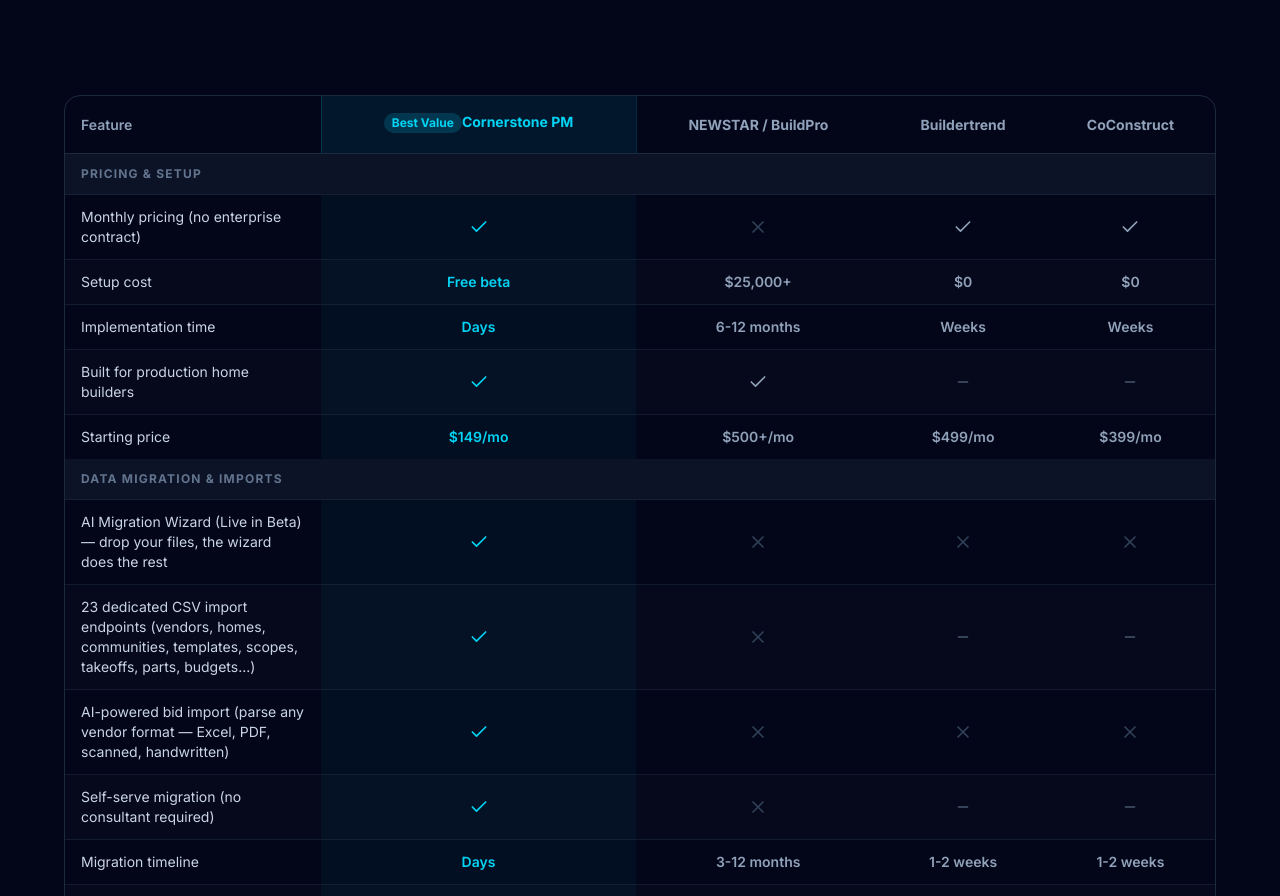
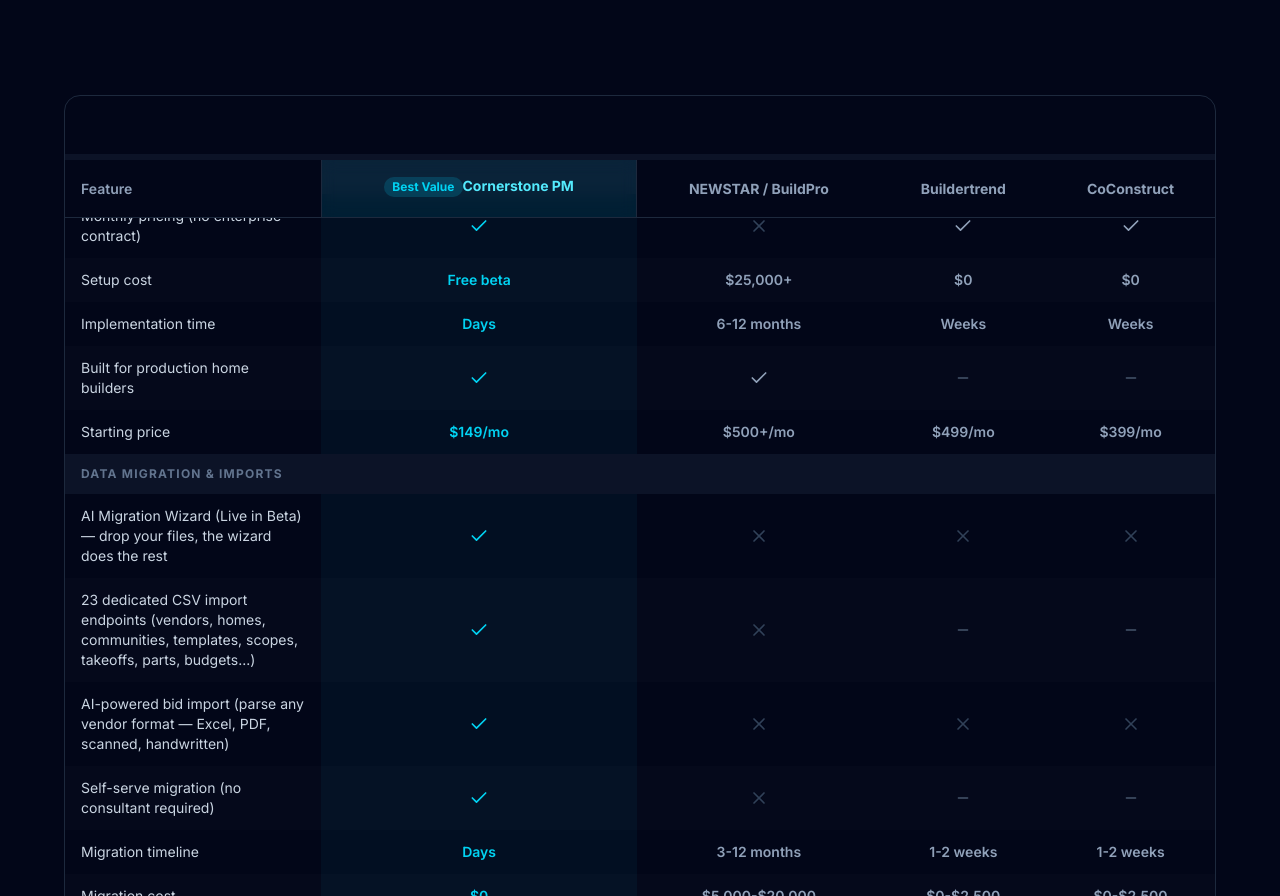
Before and after one commit to Scootermcgavin121/cornerstone-marketing-v2, a Next.js app: page /compare in a window 1280 px wide. Shown: the part 1420-2316 px from the top of the page. Built offline with nearby package versions, Linux system fonts and the light colour scheme.

Commit message:
fix(compare): make table header sticky on scroll so column labels stay visible

```diff
--- a/src/app/compare/page.tsx
+++ b/src/app/compare/page.tsx
@@ -257,18 +257,18 @@ export default function ComparePage() {
       {/* Comparison table */}
       <section className="py-12 px-4 pb-20">
         <div className="max-w-6xl mx-auto">
-          <div className="overflow-x-auto rounded-2xl border border-slate-800">
-            <table className="w-full text-sm">
-              <thead>
-                <tr className="border-b border-slate-800">
-                  <th className="px-4 py-4 text-left text-slate-400 font-semibold w-64">Feature</th>
+          <div className="overflow-x-auto overflow-y-visible rounded-2xl border border-slate-800">
+            <table className="w-full text-sm border-separate border-spacing-0">
+              <thead className="sticky top-16 z-30">
+                <tr>
+                  <th className="px-4 py-4 text-left text-slate-400 font-semibold w-64 bg-slate-950 border-b border-slate-800 backdrop-blur-sm">Feature</th>
                   {competitors.map((c, i) => (
                     <th
                       key={c}
-                      className={`px-4 py-4 text-center font-bold text-sm ${
+                      className={`px-4 py-4 text-center font-bold text-sm border-b border-slate-800 backdrop-blur-sm ${
                         i === 0
-                          ? "bg-cyan-500/10 text-cyan-400 border-x border-cyan-500/20"
-                          : "text-slate-400"
+                          ? "bg-cyan-500/10 text-cyan-300 border-x border-cyan-500/20"
+                          : "bg-slate-950 text-slate-400"
                       }`}
                     >
                       {i === 0 && (
```
